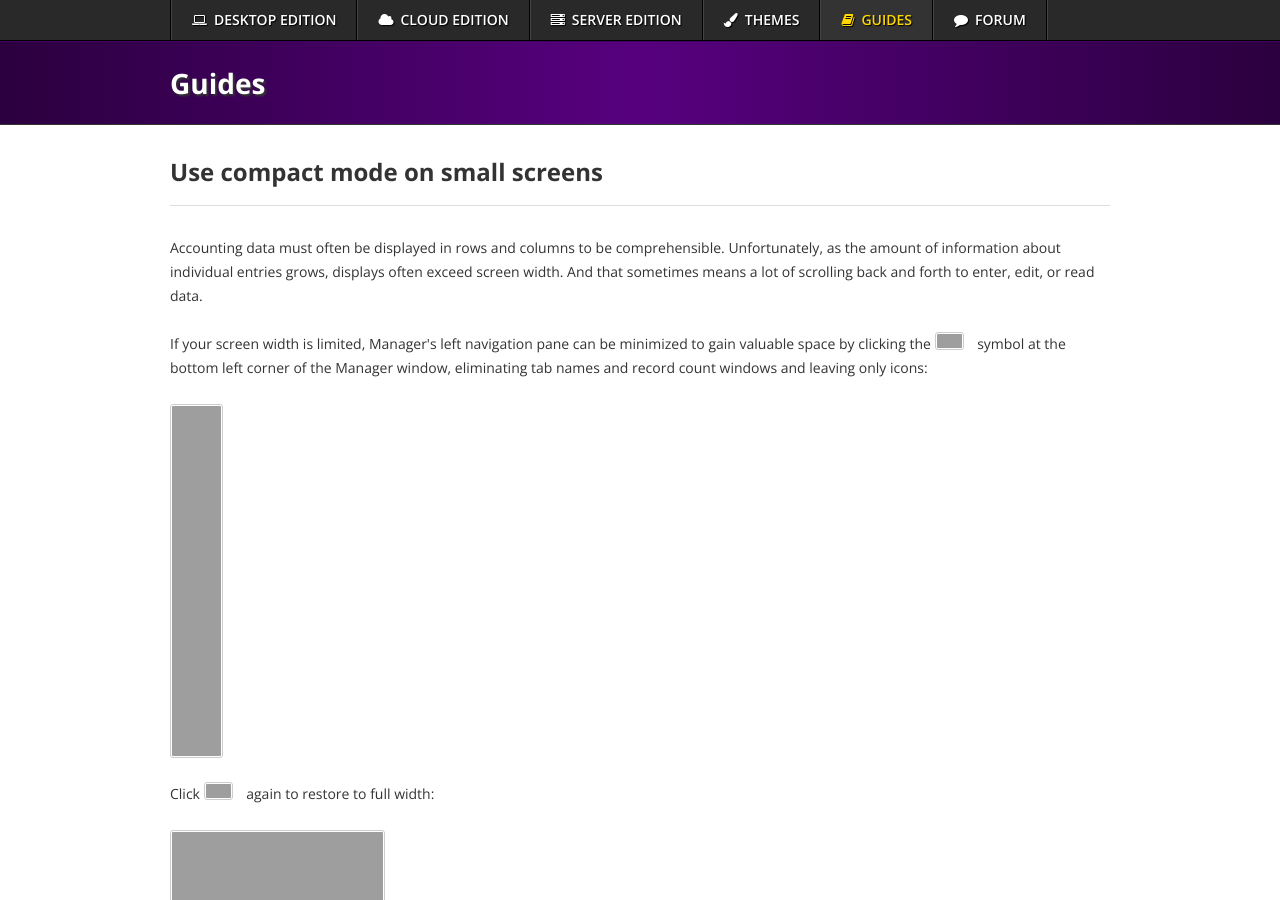
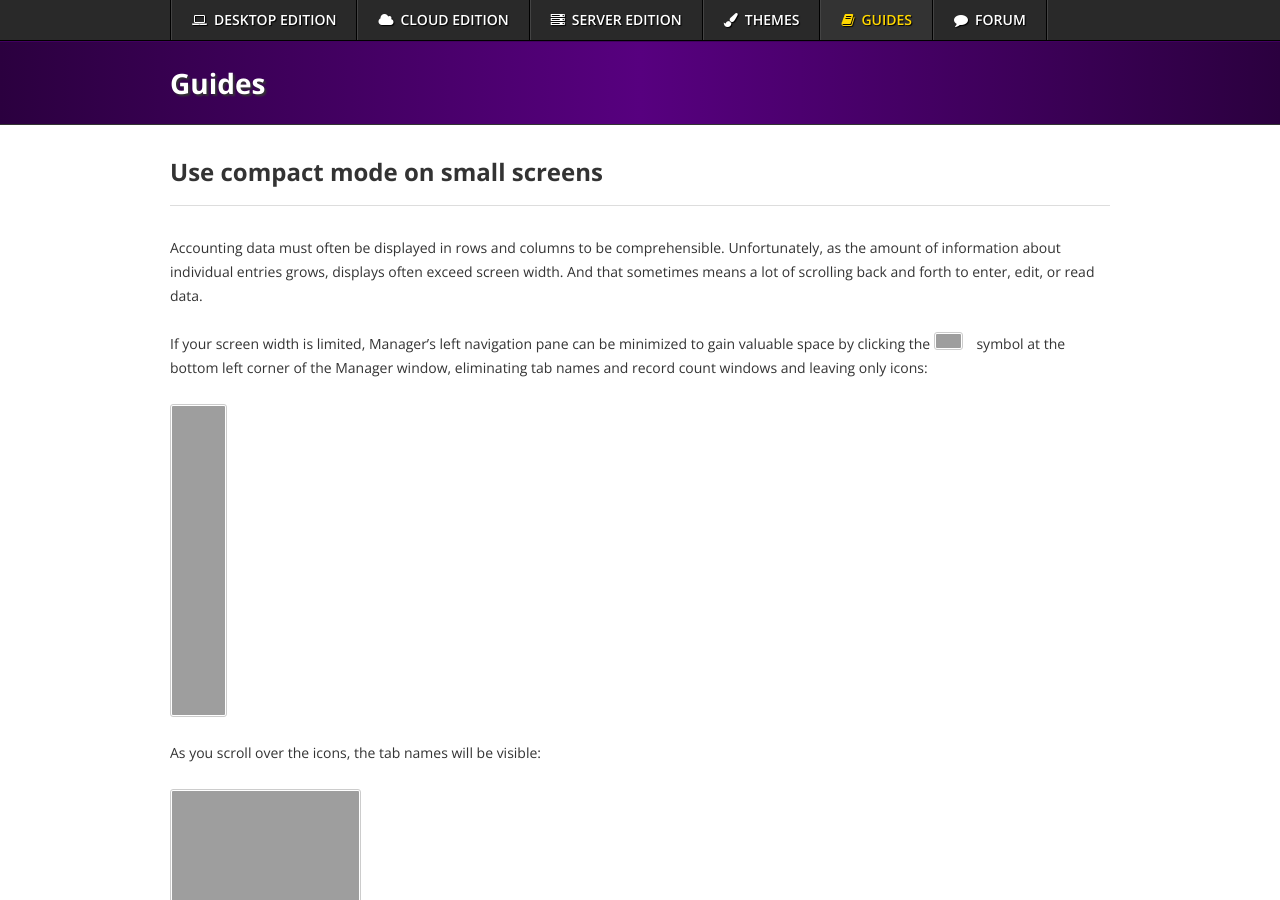
Before and after one commit to 3etechinns/www.manager.io, a Jekyll site: the page built from _guides/8867.html, in a window 1280 px wide and 900 px high. Built offline with Jekyll 4.4.1, drawn with Linux system fonts in a browser that asks for light colours; nearby versions of some CDN libraries; comment, search, counter and statistics services are not loaded; grey boxes are pictures that could not be loaded.

Commit message:
Guide update

```diff
--- a/_guides/8867.html
+++ b/_guides/8867.html
@@ -5,12 +5,10 @@ tags: businesses
 ---
 {% raw %}
 <p>Accounting data must often be displayed in rows and columns to be comprehensible. Unfortunately, as the amount of information about individual entries grows, displays often exceed screen width. And that sometimes means a lot of scrolling back and forth to enter, edit, or read data.</p>
-
-<p>If your screen width is limited, Manager's left navigation pane can be minimized to gain valuable space by clicking the <img src="https://discourse-cdn-sjc1.com/business2/uploads/manager1/original/2X/b/b6ab6675440f099acd395304ffaaceaddf5537f8.png" width="29" height="18"> symbol at the bottom left corner of the Manager window, eliminating tab names and record count windows and leaving only icons:</p>
-
-<p><img src="https://discourse-cdn-sjc1.com/business2/uploads/manager1/original/2X/b/b863108a3fde7ce38d5ce5a309e396edecac9190.png" width="53" height="354"></p>
-
+<p>If your screen width is limited, Manager’s left navigation pane can be minimized to gain valuable space by clicking the <img src="https://discourse-cdn-sjc1.com/business2/uploads/manager1/original/2X/b/b6ab6675440f099acd395304ffaaceaddf5537f8.png" width="29" height="18"> symbol at the bottom left corner of the Manager window, eliminating tab names and record count windows and leaving only icons:</p>
+<p><img src="https://discourse-cdn-sjc1.com/business2/uploads/manager1/original/2X/e/e9a42a7286b367cf3d8c8719632ff649dae8ad9b.png" alt="17 AM" width="57" height="313"></p>
+<p>As you scroll over the icons, the tab names will be visible:</p>
+<p><img src="https://discourse-cdn-sjc1.com/business2/uploads/manager1/original/2X/e/e77f98668a73eb3b8479499a2de382fe95e5d3cb.png" alt="59 AM" width="191" height="315"></p>
 <p>Click <img src="https://discourse-cdn-sjc1.com/business2/uploads/manager1/original/2X/b/b6ab6675440f099acd395304ffaaceaddf5537f8.png" width="29" height="18"> again to restore to full width:</p>
-
-<p><img src="https://discourse-cdn-sjc1.com/business2/uploads/manager1/original/2X/7/7e5aecbc5adc829490c0e52d475a96694dc26ce9.png" width="215" height="436"></p>
+<p><img src="https://discourse-cdn-sjc1.com/business2/uploads/manager1/original/2X/8/82eb692f003fe58bcee06d1eea1f8bd4fafb1141.png" alt="32 AM" width="230" height="311"></p>
 {% endraw %}
```
